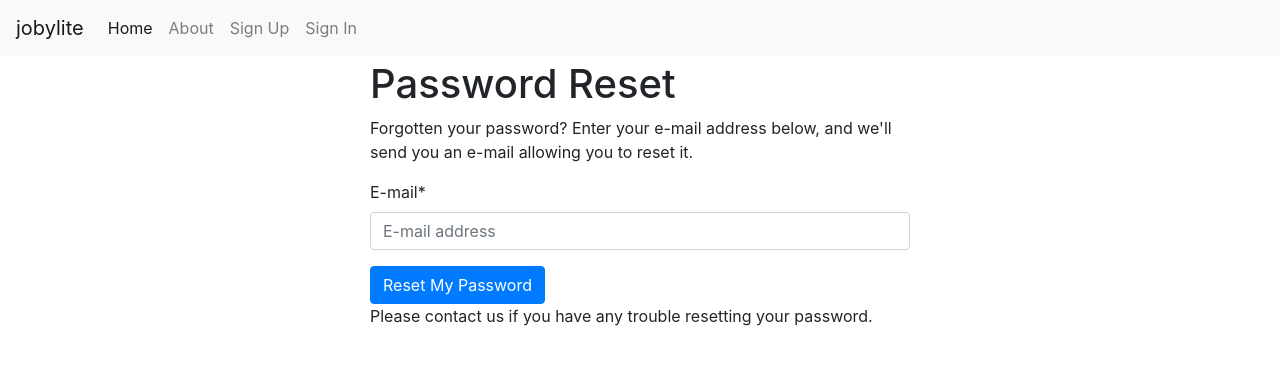
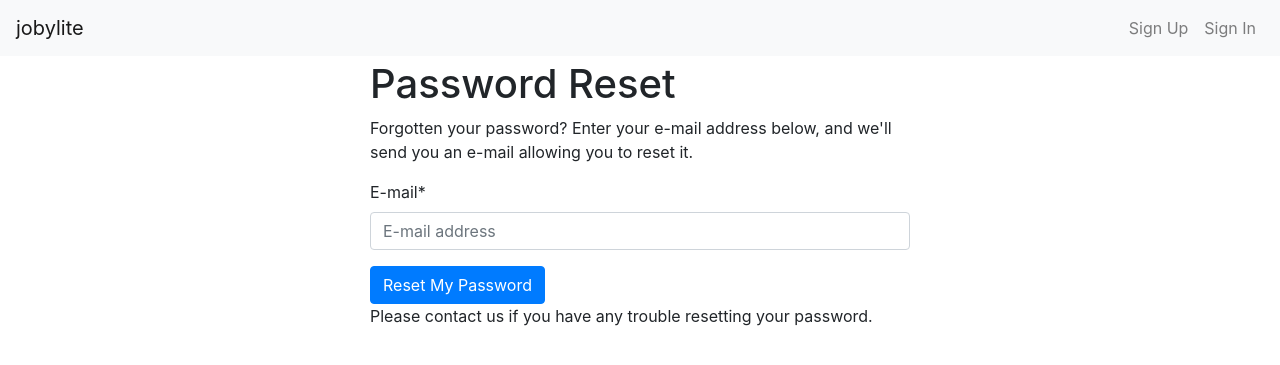
Before and after one commit to jobylon/jobylite, a Django app: page /accounts/password/reset/ in a window 1280 px wide. Shown: the top 365 px of the page. Run offline with Django 3.2, Linux system fonts and the light colour scheme; some libraries are stand-ins or nearby versions.

Commit message:
Rearrange the front-end a bit

```diff
--- a/config/urls.py
+++ b/config/urls.py
@@ -12,9 +12,6 @@ admin.site.index_title = "Welcome to jobylite admin"
 
 urlpatterns = [
     path("", TemplateView.as_view(template_name="pages/home.html"), name="home"),
-    path(
-        "about/", TemplateView.as_view(template_name="pages/about.html"), name="about"
-    ),
     # Django Admin, use {% url 'admin:index' %}
     path(settings.ADMIN_URL, admin.site.urls),
     # User management
--- a/jobylite/templates/base.html
+++ b/jobylite/templates/base.html
@@ -42,21 +42,18 @@
         <a class="navbar-brand" href="{% url 'home' %}">jobylite</a>
 
         <div class="collapse navbar-collapse" id="navbarSupportedContent">
-          <ul class="navbar-nav mr-auto">
-            <li class="nav-item active">
-              <a class="nav-link" href="{% url 'home' %}">Home <span class="sr-only">(current)</span></a>
-            </li>
-            <li class="nav-item">
-              <a class="nav-link" href="{% url 'about' %}">About</a>
-            </li>
+          <ul class="navbar-nav ml-auto">
             {% if request.user.is_authenticated %}
-              <li class="nav-item">
-                {# URL provided by django-allauth/account/urls.py #}
-                <a class="nav-link" href="{% url 'users:detail' request.user.username  %}">{% trans "My Profile" %}</a>
-              </li>
-              <li class="nav-item">
-                {# URL provided by django-allauth/account/urls.py #}
-                <a class="nav-link" href="{% url 'account_logout' %}">{% trans "Sign Out" %}</a>
+              <li class="nav-item dropdown">
+                <a class="nav-link dropdown-toggle" href="#" id="navbarDropdown" role="button" data-toggle="dropdown" aria-haspopup="true" aria-expanded="false">
+                  Settings
+                </a>
+                <div class="dropdown-menu" aria-labelledby="navbarDropdown">
+                  {# URL provided by django-allauth/account/urls.py #}
+                  <a class="dropdown-item" href="{% url 'users:detail' request.user.username  %}">{% trans "My Profile" %}</a>
+                  {# URL provided by django-allauth/account/urls.py #}
+                  <a class="dropdown-item" href="{% url 'account_logout' %}">{% trans "Sign Out" %}</a>
+                </div>
               </li>
             {% else %}
               <li class="nav-item">
--- a/jobylite/templates/pages/about.html
+++ /dev/null
@@ -1 +0,0 @@
-{% extends "base.html" %}
```
